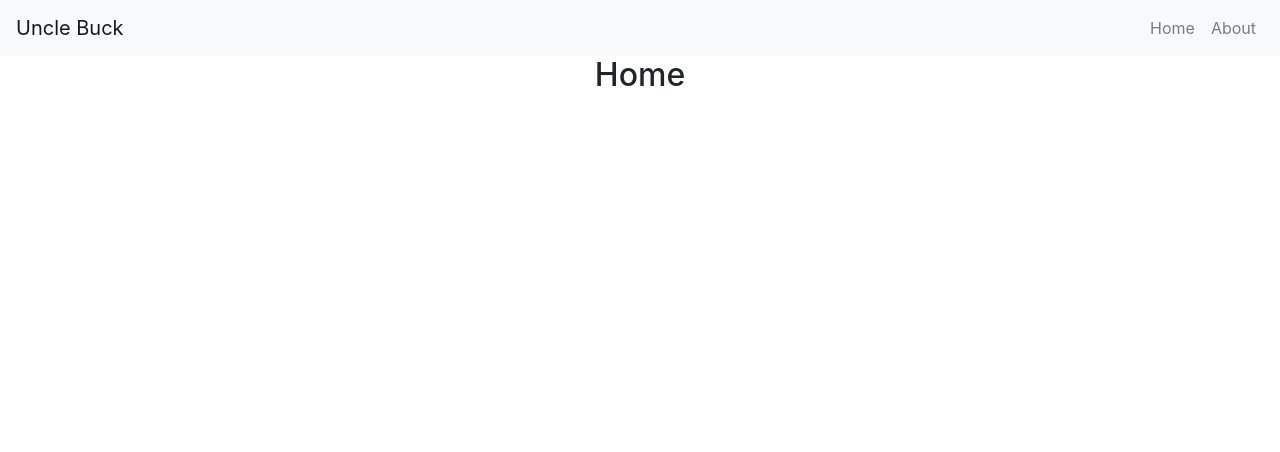
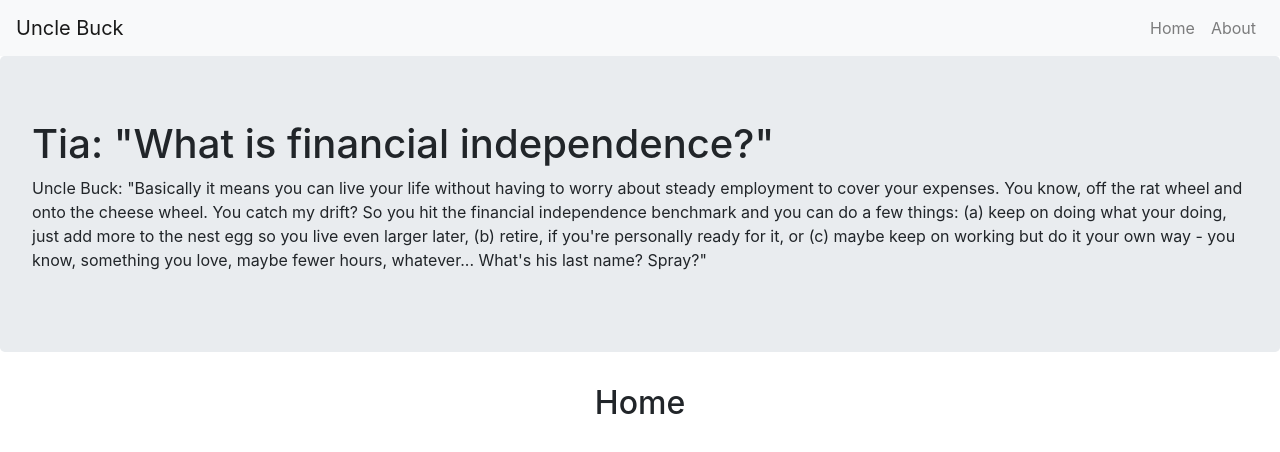
Before and after one commit to Team-Uncle-Buck/uncle_buck, a React (Create React App) app in the folder project/client/: page / in a window 1280 px wide. Shown: the top 452 px of the page. Built offline with nearby package versions, Linux system fonts and the light colour scheme.

Commit message:
added jumbotron for landing page and about page on the website

```diff
--- a/project/client/src/App.js
+++ b/project/client/src/App.js
@@ -14,6 +14,7 @@ class App extends Component {
     return (
       <React.Fragment>
         <Navigation />
+        <Jumbotron />
         <Layout>
           <Router>
             <Switch>
```
